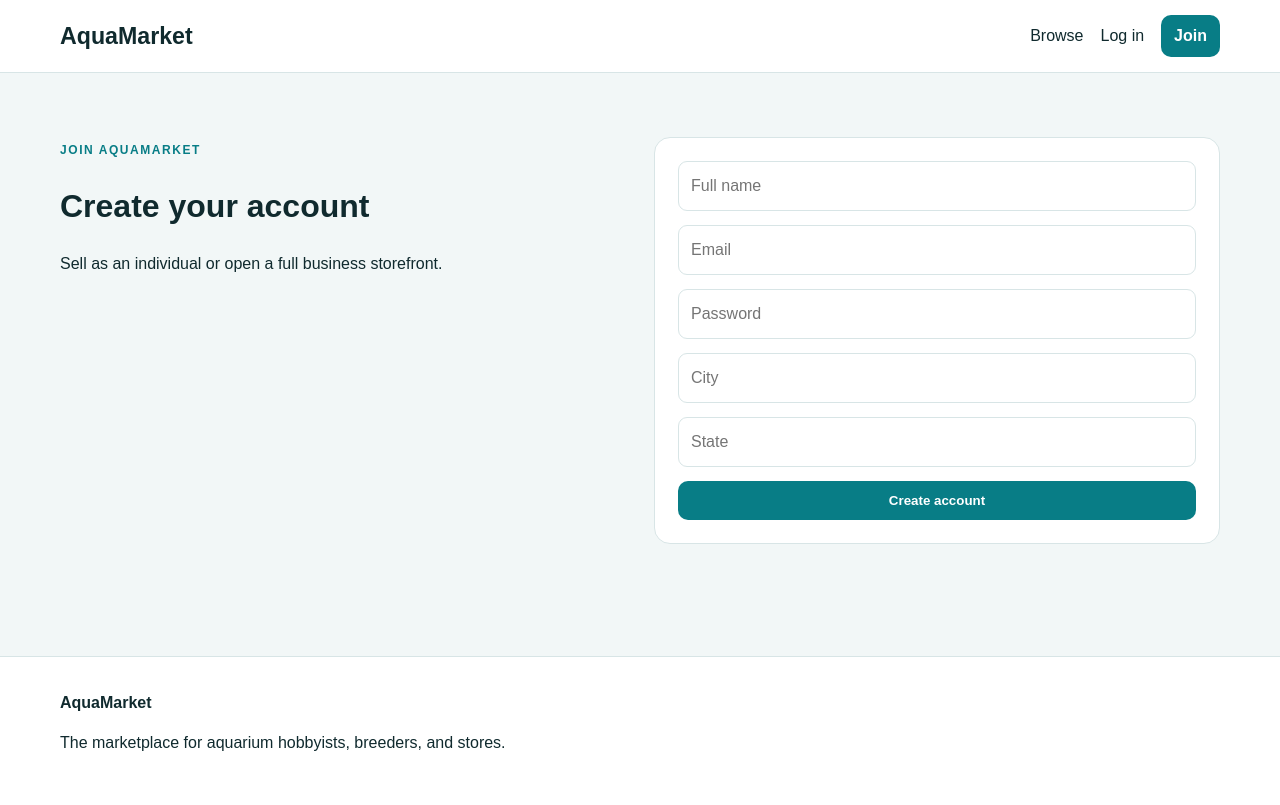
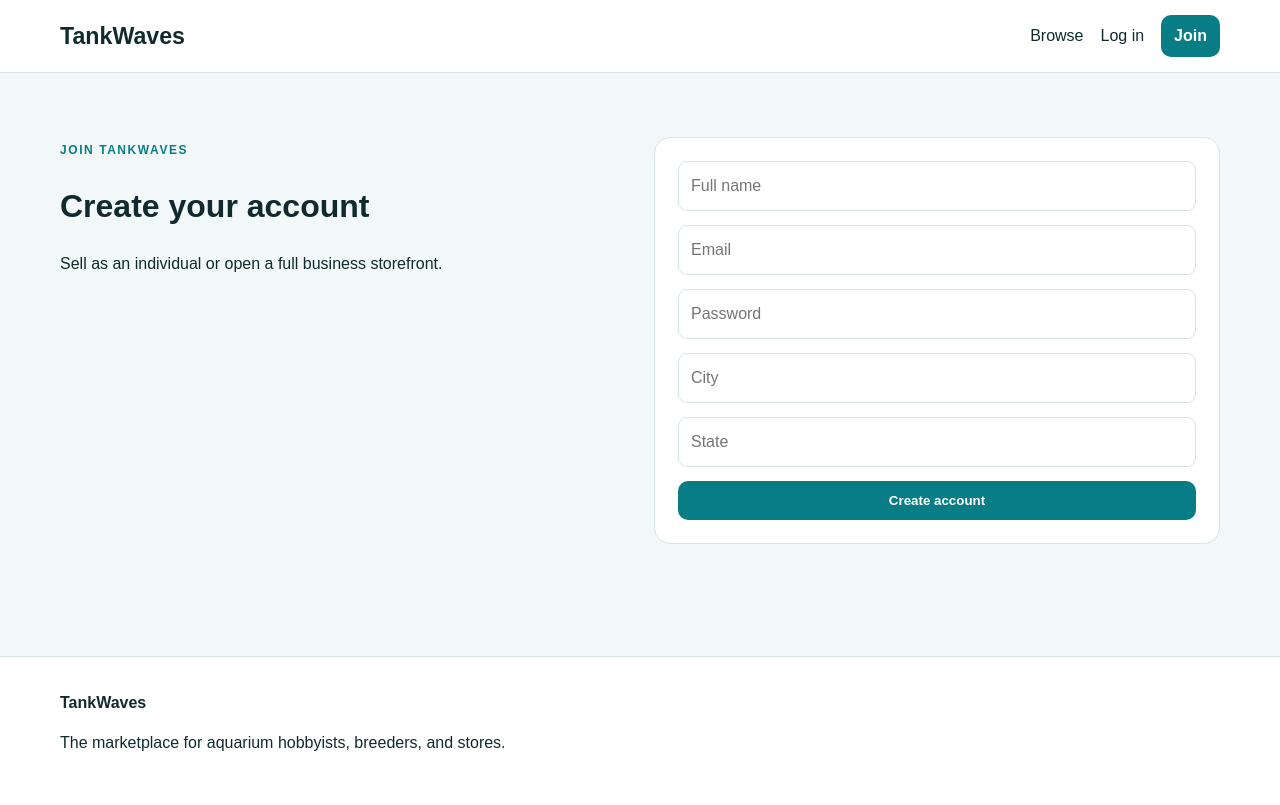
Before and after one commit to aquariumneeds/TankWaves, a Flask app: page /register in a window 1280 px wide. Run offline with Flask 3, Linux system fonts and the light colour scheme.

Commit message:
Add files via upload

```diff
--- a/app.py
+++ b/app.py
@@ -208,7 +208,7 @@ def register():
             db.session.add(user)
             db.session.commit()
             login_user(user)
-            flash("Welcome to AquaMarket!", "success")
+            flash("Welcome to TankWaves!", "success")
             return redirect(url_for("dashboard"))
     return render_template("register.html")
 
@@ -282,7 +282,7 @@ def create_store():
                 )
                 db.session.add(store)
                 db.session.commit()
-                flash("Your AquaMarket store is live.", "success")
+                flash("Your TankWaves store is live.", "success")
                 return redirect(url_for("storefront", slug=store.slug))
             except Exception as exc:
                 db.session.rollback()
--- a/templates/base.html
+++ b/templates/base.html
@@ -3,13 +3,13 @@
 <head>
   <meta charset="utf-8">
   <meta name="viewport" content="width=device-width,initial-scale=1">
-  <title>{% block title %}AquaMarket{% endblock %}</title>
+  <title>{% block title %}TankWaves{% endblock %}</title>
   <link rel="stylesheet" href="{{ url_for('static', filename='style.css') }}">
 </head>
 <body>
 <header>
   <div class="container nav">
-    <a class="brand" href="{{ url_for('home') }}">AquaMarket</a>
+    <a class="brand" href="{{ url_for('home') }}">TankWaves</a>
     <nav>
       <a href="{{ url_for('home') }}">Browse</a>
       {% if current_user.is_authenticated %}
@@ -35,7 +35,7 @@
 
 <footer>
   <div class="container">
-    <strong>AquaMarket</strong>
+    <strong>TankWaves</strong>
     <p>The marketplace for aquarium hobbyists, breeders, and stores.</p>
   </div>
 </footer>
--- a/templates/index.html
+++ b/templates/index.html
@@ -68,7 +68,7 @@
         {% if listing.photos %}
           <img src="{{ listing.photos[0].image_url }}" alt="{{ listing.title }}">
         {% else %}
-          <div class="placeholder">AquaMarket</div>
+          <div class="placeholder">TankWaves</div>
         {% endif %}
       </a>
       <div class="pad">
--- a/templates/listing.html
+++ b/templates/listing.html
@@ -9,7 +9,7 @@
         {% endfor %}
       </div>
     {% else %}
-      <div class="detail-placeholder">AquaMarket</div>
+      <div class="detail-placeholder">TankWaves</div>
     {% endif %}
 
     <div class="panel listing-copy">
--- a/templates/register.html
+++ b/templates/register.html
@@ -2,7 +2,7 @@
 {% block content %}
 <div class="auth">
   <div>
-    <span class="eyebrow">Join AquaMarket</span>
+    <span class="eyebrow">Join TankWaves</span>
     <h1>Create your account</h1>
     <p>Sell as an individual or open a full business storefront.</p>
   </div>
--- a/templates/store_form.html
+++ b/templates/store_form.html
@@ -2,7 +2,7 @@
 {% block content %}
 <div class="form-heading">
   <span class="eyebrow">Business storefront</span>
-  <h1>{{ "Edit your store" if store else "Open your AquaMarket store" }}</h1>
+  <h1>{{ "Edit your store" if store else "Open your TankWaves store" }}</h1>
 </div>
 
 <form method="post" enctype="multipart/form-data" class="panel form">
--- a/templates/storefront.html
+++ b/templates/storefront.html
@@ -1,5 +1,5 @@
 {% extends "base.html" %}
-{% block title %}{{ store.name }} — AquaMarket{% endblock %}
+{% block title %}{{ store.name }} — TankWaves{% endblock %}
 {% block content %}
 <section class="storefront">
   {% if store.banner_url %}
@@ -14,7 +14,7 @@
     {% endif %}
 
     <div>
-      <span class="eyebrow">AquaMarket store</span>
+      <span class="eyebrow">TankWaves store</span>
       <h1>{{ store.name }}</h1>
       <p>{{ store.owner.city }}, {{ store.owner.state }}</p>
       {% if store.verified %}<span class="badge">Verified seller</span>{% endif %}
@@ -56,7 +56,7 @@
       {% if listing.photos %}
         <img src="{{ listing.photos[0].image_url }}" alt="{{ listing.title }}">
       {% else %}
-        <div class="placeholder">AquaMarket</div>
+        <div class="placeholder">TankWaves</div>
       {% endif %}
       <div class="pad">
         <h3><a href="{{ url_for('listing_detail', listing_id=listing.id) }}">{{ listing.title }}</a></h3>
```
Also changed, not shown: README.md.
